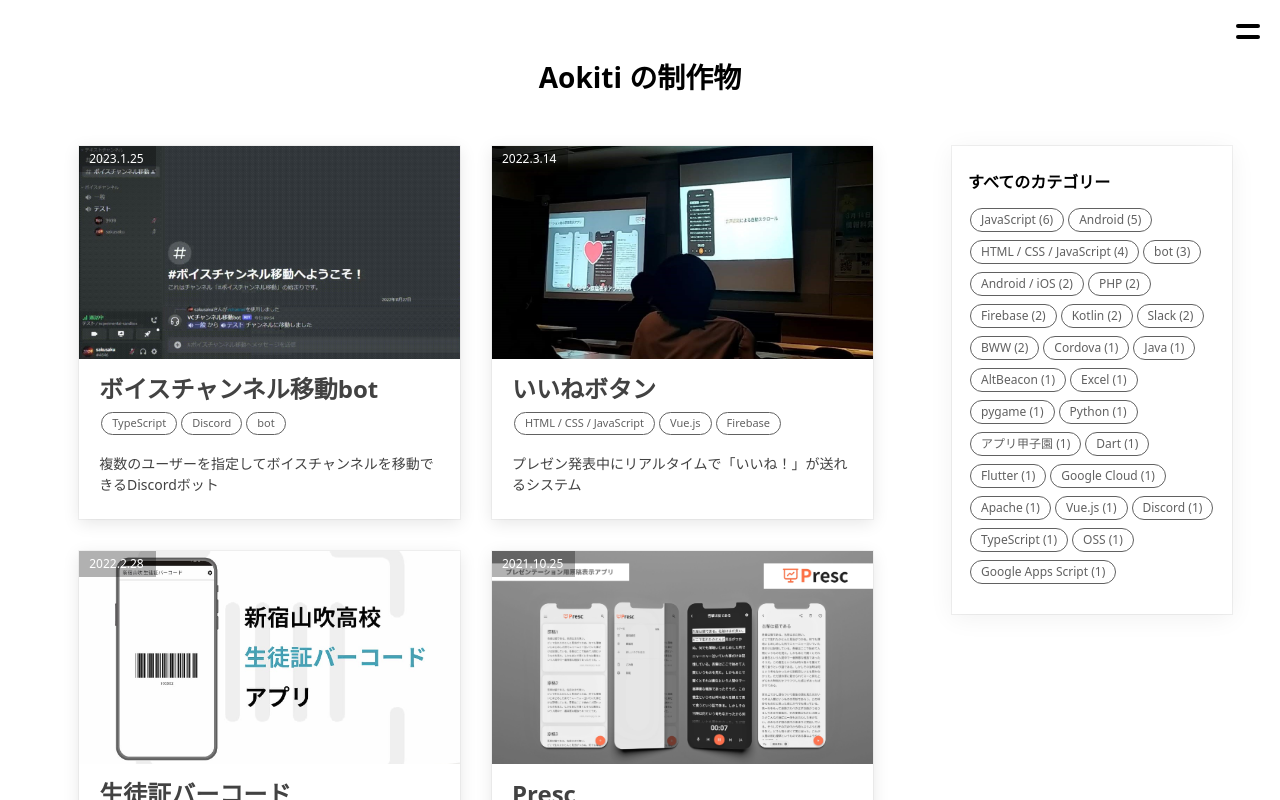
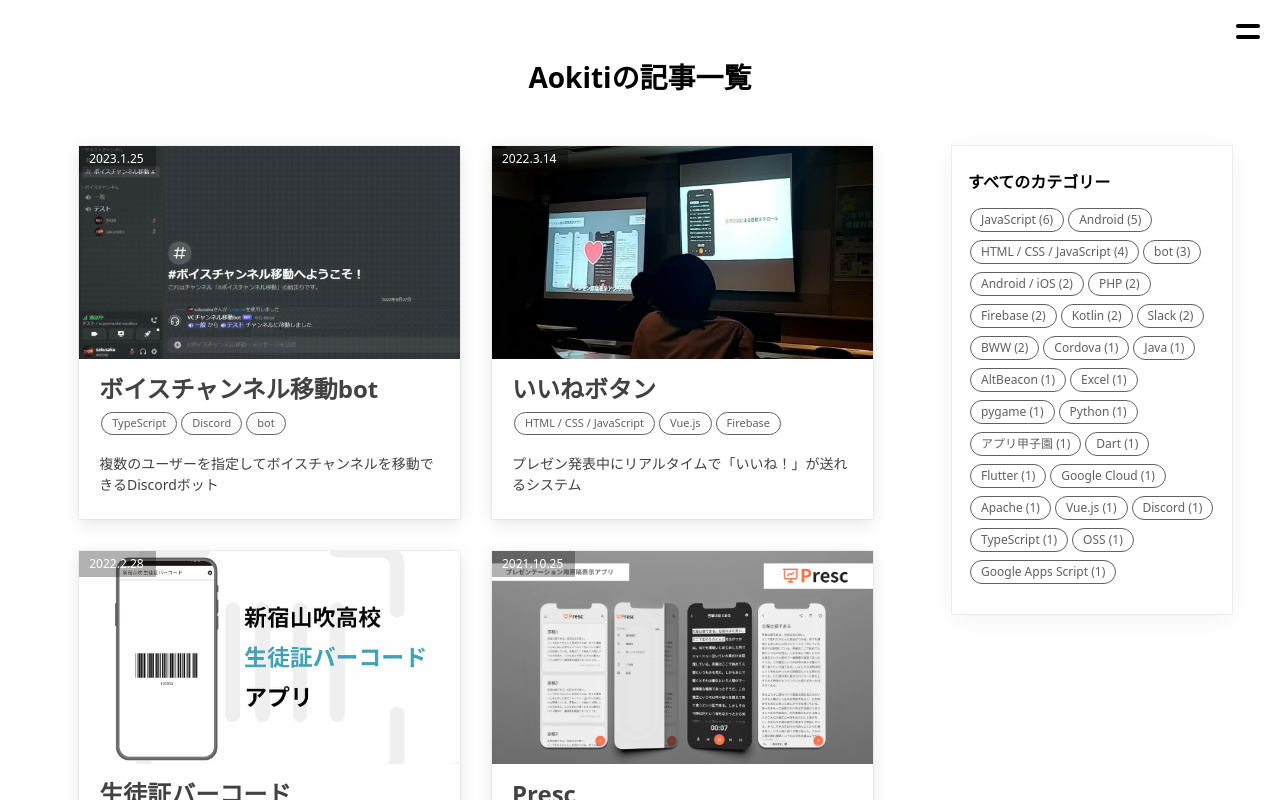
Before and after one commit to sakusaku3939/my-page, a Next.js app: page /posts in a window 1280 px wide. Built offline with nearby package versions, Linux system fonts and the light colour scheme.

Commit message:
Change title text

```diff
--- a/src/components/molecule/HamburgerMenu/HamburgerMenu.tsx
+++ b/src/components/molecule/HamburgerMenu/HamburgerMenu.tsx
@@ -20,7 +20,7 @@ const HamburgerMenu = () => {
     <div className={`${menu.content} ${isMenuOpen ? menu.open : ""}`} style={{ height: windowSize.height }}>
       <div className={menu.linkWrapper}>
         <Link className={menu.link} href="/" onClick={() => setIsMenuOpen(false)}>HOME</Link>
-        <Link className={menu.link} href="/posts" onClick={() => setIsMenuOpen(false)}>制作物</Link>
+        <Link className={menu.link} href="/posts" onClick={() => setIsMenuOpen(false)}>記事一覧</Link>
       </div>
     </div>
   </>;
--- a/src/pages/posts/index.tsx
+++ b/src/pages/posts/index.tsx
@@ -22,7 +22,7 @@ const Index = ({ filter, categories, overviews }: Props) => {
         <link rel="icon" href="/favicon.ico" />
       </Head>
       <HamburgerMenu />
-      <h1 className={index.postTitle}>Aokiti の制作物<span>{filter?.length ? `「${filter}」 の記事` : ""}</span></h1>
+      <h1 className={index.postTitle}>Aokitiの記事一覧<span>{filter?.length ? `「${filter}」 の記事` : ""}</span></h1>
       <div className={index.mobileCategory}>
         <MobileCategory categories={categories} />
       </div>
```
